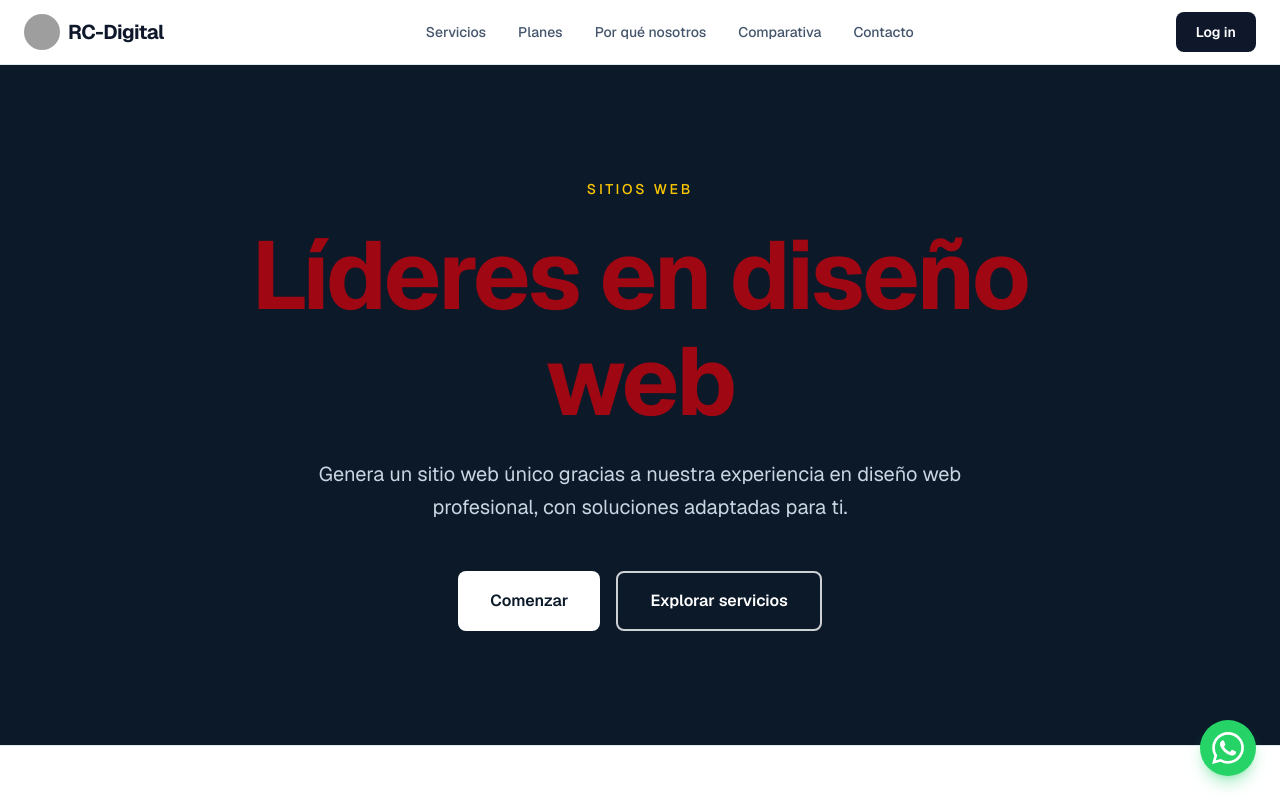
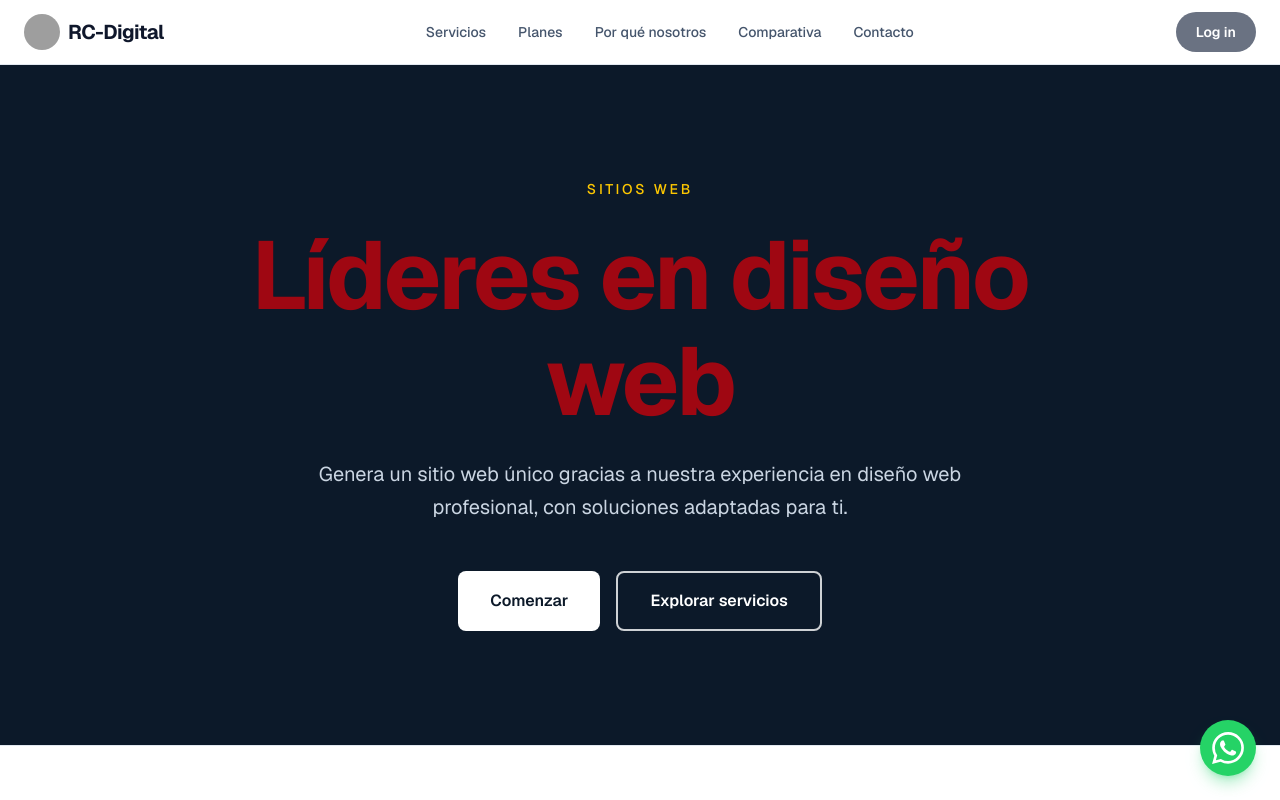
Before and after one commit to Drugecuellar/agencia-digital, a Next.js app: page / in a window 1280 px wide. Shown: the top 800 px of the page. Built offline with nearby package versions, Linux system fonts and the light colour scheme; grey boxes are pictures that could not be loaded.

Commit message:
style: change in button log in and color

```diff
--- a/app/components/Header.tsx
+++ b/app/components/Header.tsx
@@ -47,7 +47,7 @@ export default function Header() {
         <div className="flex items-center gap-4">
           <Link
             href="/planes"
-            className="hidden rounded-lg bg-slate-900 px-5 py-2.5 text-sm font-semibold text-white transition-colors hover:bg-slate-800 md:inline-flex"
+            className="hidden rounded-full bg-gray-500 px-5 py-2.5 text-sm font-semibold text-white transition-colors hover:bg-gray-600 md:inline-flex"
           >
             Log in
           </Link>
@@ -86,7 +86,7 @@ export default function Header() {
             <Link
               href="/planes"
               onClick={() => setOpen(false)}
-              className="mt-2 rounded-lg bg-slate-900 py-2.5 text-center text-sm font-semibold text-white"
+              className="mt-2 rounded-full bg-gray-500 py-2.5 text-center text-sm font-semibold text-white hover:bg-gray-600"
             >
               Log in
             </Link>
```
